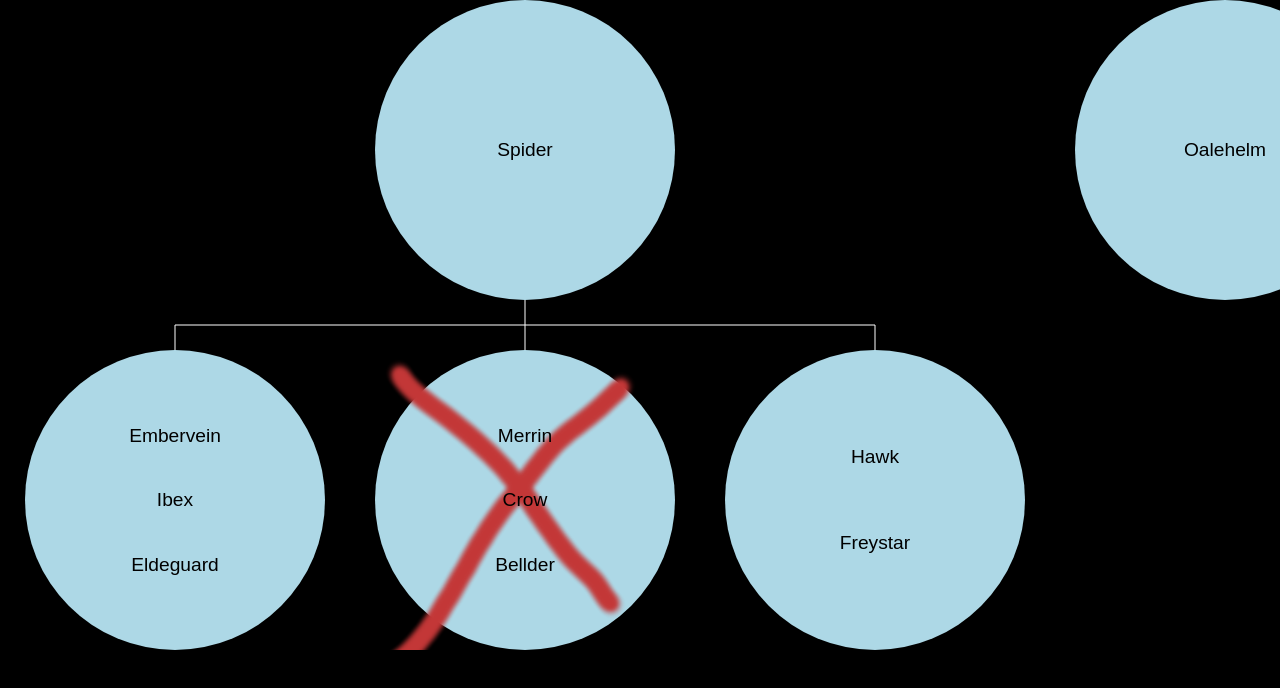
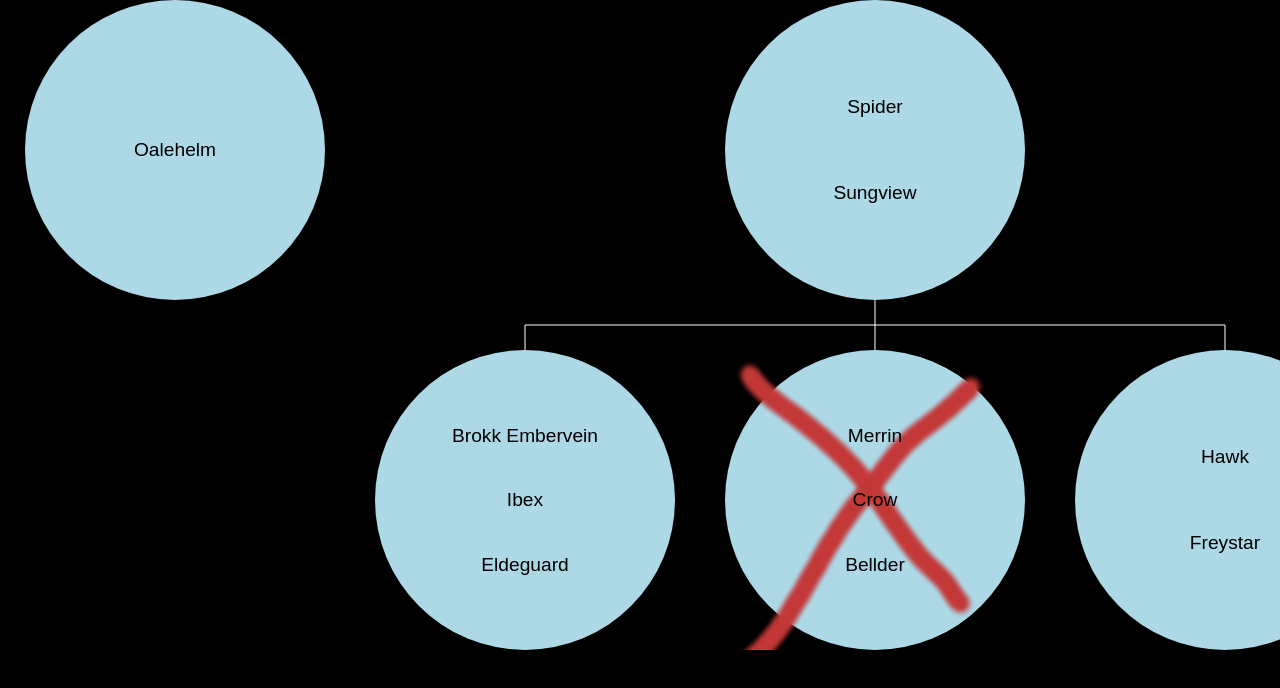
Before and after one commit to shawrie777/eldoria, a Next.js app: page /paleEye in a window 1280 px wide. Shown: the top 688 px of the page. Built offline with nearby package versions, Linux system fonts and the light colour scheme.

Commit message:
lots of stuff, DM mode, world map...

```diff
--- a/src/app/globals.css
+++ b/src/app/globals.css
@@ -73,3 +73,32 @@ input:checked + span:before {
   -ms-transform: translateX(26px);
   transform: translateX(26px);
 }
+
+.grid {
+  display: grid;
+  grid-template-columns: repeat(3, 33.33%);
+}
+
+.grid > * {
+  /* width: 100%; */
+  overflow: hidden;
+  box-sizing: border-box;
+  padding: 4rem;
+  /* max-height: 50vh !important; */
+}
+
+.grid figure {
+  max-width: 50vh;
+  max-height: 100%;
+}
+
+.grid img {
+  width: 100%;
+  height: 100%;
+  object-fit: contain;
+  border-radius: 8rem;
+}
+
+.grid figcaption {
+  text-align: center;
+}
--- a/src/app/paleEye/characters.tsx
+++ b/src/app/paleEye/characters.tsx
@@ -1,6 +1,6 @@
 'use client'
 
-import React, { ReactNode, useEffect } from "react";
+import React, { ReactNode } from "react";
 import { useState, useContext } from "react"
 import { DmContext } from "../context";
 import classNames from "classnames";
@@ -38,7 +38,7 @@ function CharacterCard({character, clueSetter} : {character: Character, clueSett
             {character.town && <p>{character.town}</p>}
         </div>
         <div>
-            {character.clues ? character.clues?.map((clue, idx) => {
+            {character.clues?.length ? character.clues?.map((clue, idx) => {
                 if (typeof clue === "string")
                     return <p key={idx}>{clue}</p>;
                 return <p key={idx} className={style.clueLink}
@@ -82,36 +82,45 @@ function lineMatch(first: Line, second: Line) {
 
 export function Board({characters}:{characters: Character[]}){
     const [currentClue, setCurrentClue] = useState<Clue | null>(null);
-    // const [checkedChars, setCheckedChars] = useState<Character[]>(characters);
 
-    // const dmMode = useContext(DmContext);
-    // useEffect(()=> {
-    //     if (!dmMode){
-    //         const checked : Character[] = [];
+    const dmMode = useContext(DmContext);
 
-    //         function checkChar(char: Character) : boolean{
-    //             let state = false;
-    //             if (char.name)
-    //                 if (char.name.startsWith("#")) char.name = undefined;
-    //                 else state = true;
-    //             if (char.codename)
-    //                 if (char.codename.startsWith("#")) char.codename = undefined;
-    //                 else state = true;
-    //             if (char.town)
-    //                 if (char.town.startsWith("#")) char.town = undefined;
-    //                 else state = true;
-    //             if (char.clues?.length !== 0)
-    //                 state = true;
-    //             return state;
-    //         };
+    function checkChars(chars: Character[]) : Character[] {
+        return chars.flatMap(checkChar);
+    }
 
-    //         characters.forEach(char => {
-    //             if (checkChar(char))
-    //                 checked.push(char)
-    //         })
-    // }},[dmMode])
+    function checkChar(c: Character) : Character[] {
+        const char = {...c};
+        let state = false;
+        if (char.name)
+            if (char.name.startsWith("#")) char.name = undefined;
+            else state = true;
+        if (char.codename)
+            if (char.codename.startsWith("#")) char.codename = undefined;
+            else state = true;
+        if (char.town)
+            if (char.town.startsWith("#")) char.town = undefined;
+            else state = true;
 
-    const {rowMax, rowCount} = getCardCounts(characters);
+        char.clues = [];
+        if (c.clues && c.clues?.length !== 0)
+            c.clues.forEach(clue => {
+            if (typeof clue === "string") {
+                if (!clue.startsWith("#")) char.clues!.push(clue);
+            } else {
+                if (!clue.title.startsWith("#")) char.clues!.push(clue);
+            }})
+
+        if (char.clues?.length !== 0)
+            state = true;
+        const subs = char.subs ? checkChars(char.subs) : [];
+        if (!state) return subs
+        char.subs = subs;
+        return [char];
+    };
+
+    const checkedChars = dmMode ? characters: checkChars(characters);
+    const {rowMax, rowCount} = getCardCounts(checkedChars);
 
     const width = 350 * rowMax;
 
@@ -140,7 +149,7 @@ export function Board({characters}:{characters: Character[]}){
 
     function renderChars(characters: Character[], rowStart: number, width: number, row: number, parentPos?: Point) {
         const sizes = characters.map(ch => {
-            return {character: ch, count: ch.subs ? getCardCounts(ch.subs).rowMax : 1}
+            return {character: ch, count: ch.subs && ch.subs.length? getCardCounts(ch.subs).rowMax : 1}
         });
         const total = sizes.reduce((total, current) => total + current.count, 0);
 
@@ -163,7 +172,7 @@ export function Board({characters}:{characters: Character[]}){
         })
     }
 
-    renderChars(characters, 0, width, 0);
+    renderChars(checkedChars, 0, width, 0);
     return <>
         {currentClue && <RenderClue clue={currentClue}/>}
         <svg viewBox={`0 0 ${width} ${350 * rowCount}`} width={width} height={350 * rowCount}>
@@ -189,16 +198,76 @@ function getCardCounts(characters: Character[]) : {rowMax : number, rowCount : n
         rowCount++;
     }
 
-    return {rowMax: characters.reduce((total, ch) => total + (ch.subs ? getCardCounts(ch.subs!).rowMax : 1), 0), rowCount};
+    return {rowMax: characters.reduce((total, ch) => total + (ch.subs?.length ? getCardCounts(ch.subs).rowMax : 1), 0), rowCount};
 }
 
-export const conspir : Character[] = [{
+export const conspir : Character = {
+    codename: "#Eagle",
+    town: "#Earthfield",
+    subs: [
+        {
+            codename: "#Komodo",
+            town: "#Earthfield Castle"
+        },
+        {
+            codename: "#Owl",
+            town: "#Clifrost",
+        },
+        {
+            codename: "#Bear",
+            town: "Oalehelm",
+            clues: [
+                {title: "Black sapphire purchase.",
+                    description: "Order for black saphire found in the Blackgem safe.",
+                    content: <>
+                    <p>Mr Embervein</p>
+                    <p>Please prepare the following for delivery to Oalehelm as soon as possilbe.</p>
+                    <ol><li>Refined Black Sapphire (Grade A) — 30 ingots (approx. 10 lbs each)</li>
+                    <li>Rough-Cut Black Sapphire Shards — quantity: 20 pieces, no smaller than a man’s thumb</li>
+                    <li>Sifting Dust and Tailings — 2 crates (as requested)</li></ol>
+                    <p>The project must keep moving or our mutual friend will be displeased.</p>
+                    <p>X</p>
+                    </>},
+                "#Building a portal"
+            ]
+        },
+        {
+            codename: "#Magpie",
+            town: "#Houndholver",
+            subs: [
+                {
+                    codename: "#Wolf",
+                    town: "#Doroma",
+                }
+            ]
+        },
+        {
+            codename: "#Tiger",
+            town: "#Sprinhelm",
+            subs: [
+                {
+                    codename: "#Vulture",
+                    town: "#Sunhelm",
+                    subs: [
+                        {
+                            codename: "#Lion",
+                            town: "#Dradowden",
+                        }
+                    ]
+                }
+            ]
+        },
+        {
             codename: "Spider",
-    clues: ["Ordered Crow's murder"],
+            town: "Sungview",
+            clues: [
+                "Ordered Crow's murder",
+                "Expected at the Broken Lantern near Sungview in a few days."
+            ],
             subs: [
                 {
                     codename: "Ibex",
-            name: "Embervein",
+                    name: "Brokk Embervein",
                     town: "Eldeguard",
                     clues: [
                         "Helped in Crow's murder",
@@ -264,107 +333,45 @@ export const conspir : Character[] = [{
                     codename: "Hawk",
                     town: "Freystar",
                     clues: [
+                        "Might be a sailor",
                         "Helped in Crow's murder",
                     ]
                 },
-    ]
-}, {
-    town: "Oalehelm"
-}]
-
-export const conspirComplete : Character = {
-    codename: "Eagle",
-    town: "Earthfield",
+                {
+                    codename: "#Jaguar",
+                    town: "#Snowdon",
                     subs: [
                         {
-            codename: "Komodo",
-            town: "Earthfield Castle"
-        },
-        {
-            codename: "Owl",
-            town: "Clifrost",
-        },
-        {
-            codename: "Bear",
-            town: "Oalehelm",
-        },
-        {
-            codename: "Magpie",
-            town: "Houndholver",
+                            codename: "#Gorilla",
+                            town: "#Mudwellder",
                             subs: [
                                 {
-                    codename: "Wolf",
-                    town: "Doroma",
-                }
-            ]
-        },
-        {
-            codename: "Tiger",
-            town: "Sprinhelm",
-            subs: [
-                {
-                    codename: "Vulture",
-                    town: "Sunhelm",
-                    subs: [
-                        {
-                            codename: "Lion",
-                            town: "Dradowden",
+                                    codename: "#Raven",
+                                    town: "#Bearcoast",
                                 }
                             ]
                         }
                     ]
                 },
                 {
-            codename: "Spider",
-            town: "Sungview",
+                    codename: "#Fox",
+                    town: "#Dawnwameda",
                     subs: [
                         {
-                    codename: "Ibex",
-                    town: "Eldeguard",
+                            codename: "#Unicorn",
+                            town: "#Neguard",
                         },
                         {
-                    codename: "Crow",
-                    town: "Bellder",
+                            codename: "#Panther",
+                            town: "#Lightdatere",
                         },
                         {
-                    codename: "Hawk",
-                    town: "Freystar",
-                },
-                {
-                    codename: "Jaguar",
-                    town: "Snowdon",
+                            codename: "#Dragon",
+                            town: "#Lirehold",
                             subs: [
                                 {
-                            codename: "Gorilla",
-                            town: "Mudwellder",
-                            subs: [
-                                {
-                                    codename: "Raven",
-                                    town: "Bearcoast",
-                                }
-                            ]
-                        }
-                    ]
-                },
-                {
-                    codename: "Fox",
-                    town: "Dawnwameda",
-                    subs: [
-                        {
-                            codename: "Unicorn",
-                            town: "Neguard",
-                        },
-                        {
-                            codename: "Panther",
-                            town: "Lightdatere",
-                        },
-                        {
-                            codename: "Dragon",
-                            town: "Lirehold",
-                            subs: [
-                                {
-                                    codename: "Yeti",
-                                    town: "Mosshirere"
+                                    codename: "#Yeti",
+                                    town: "#Mosshirere"
                                 }
                             ]
                         }
--- a/src/app/paleEye/page.tsx
+++ b/src/app/paleEye/page.tsx
@@ -1,13 +1,9 @@
-"use client"
-import { useContext } from "react";
-import { DmContext } from "../context";
-import { Board, conspir, conspirComplete } from "./characters";
+import { Board, conspir } from "./characters";
 
 export default function Conspiracy() {
-  const dmMode = useContext(DmContext);
   return (
     <>
-      <Board characters={dmMode ? [conspirComplete] : conspir} />
+      <Board characters={[conspir]} />
     </>
   );
 }
```
Also changed, not shown: src/app/page.tsx (+12 -4 lines), public/world_map.png (added). Lines whose indentation alone changed are shown as unchanged.
